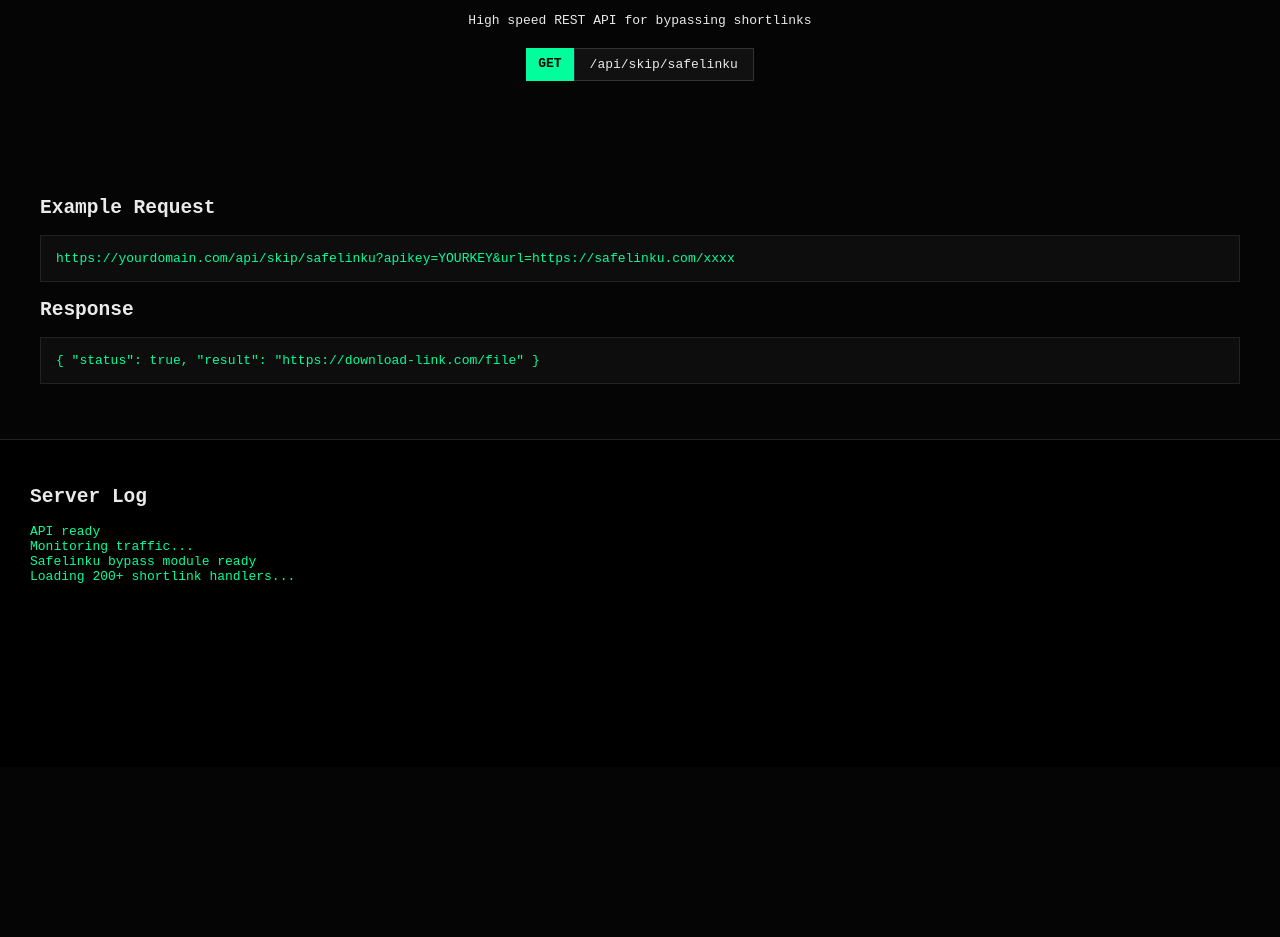
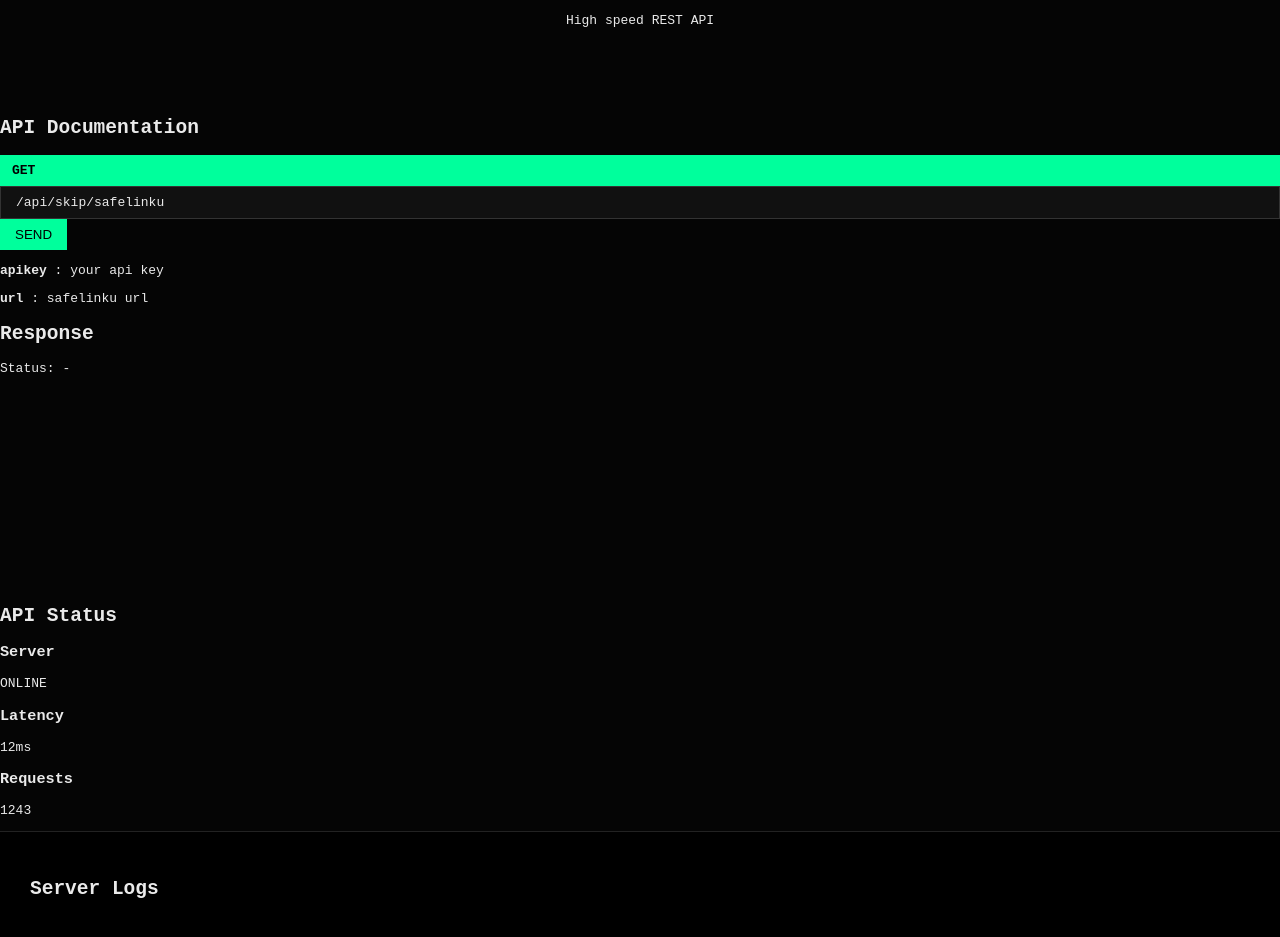
Before and after one commit to Botzzvinz/apikey_safelinku, a website: page index.html in a window 1280 px wide. Shown: the part 207-1144 px from the top of the page. Before the commit the page ends 974 px from the top, so only its background shows below. Drawn offline with Linux system fonts and the light colour scheme.

Commit message:
Update index.html

```diff
--- a/index.html
+++ b/index.html
@@ -1,5 +1,6 @@
 <!DOCTYPE html>
 <html lang="en">
+
 <head>
 <meta charset="UTF-8">
 <meta name="viewport" content="width=device-width, initial-scale=1.0">
@@ -10,25 +11,33 @@
 <body>
 
 <header>
+
 <div class="logo">⚡ VINZZZ REST API</div>
 
 <nav>
-<a href="#">Dashboard</a>
-<a href="#">Docs</a>
-<a href="#">Status</a>
-<a href="#">Github</a>
+<a href="#docs">Docs</a>
+<a href="#status">Status</a>
+<a href="#test">Test API</a>
 </nav>
 
-<button id="soundToggle">🔊 Sound</button>
+<button id="soundToggle">🔊</button>
+
 </header>
 
 
 <section class="hero">
 
 <h1>Shortlink Bypass API</h1>
-<p>High speed REST API for bypassing shortlinks</p>
+<p>High speed REST API</p>
 
-<div class="api-box">
+</section>
+
+
+<section id="docs" class="section">
+
+<h2>API Documentation</h2>
+
+<div class="doc-card">
 
 <div class="method">GET</div>
 
@@ -36,42 +45,74 @@
 /api/skip/safelinku
 </div>
 
+<button id="sendGet">SEND</button>
+
+</div>
+
+<div class="params">
+
+<p><b>apikey</b> : your api key</p>
+<p><b>url</b> : safelinku url</p>
+
 </div>
 
 </section>
 
 
-<section class="docs">
 
-<h2>Example Request</h2>
-
-<div class="code-box">
-<code>
-https://yourdomain.com/api/skip/safelinku?apikey=YOURKEY&url=https://safelinku.com/xxxx
-</code>
-</div>
-
+<section id="test" class="section">
 
 <h2>Response</h2>
 
-<div class="code-box">
-<code>
-{
- "status": true,
- "result": "https://download-link.com/file"
-}
-</code>
+<div class="response-box">
+
+<div class="status" id="statusCode">
+Status: -
+</div>
+
+<pre id="response"></pre>
+
 </div>
 
 </section>
 
 
+
+<section id="status" class="section">
+
+<h2>API Status</h2>
+
+<div class="status-grid">
+
+<div class="status-card">
+<h3>Server</h3>
+<p class="online">ONLINE</p>
+</div>
+
+<div class="status-card">
+<h3>Latency</h3>
+<p id="latency">12ms</p>
+</div>
+
+<div class="status-card">
+<h3>Requests</h3>
+<p id="requests">1243</p>
+</div>
+
+</div>
+
+</section>
+
+
+
 <section class="terminal">
 
-<h2>Server Log</h2>
-<pre id="code"></pre>
+<h2>Server Logs</h2>
+
+<pre id="logs"></pre>
 
 </section>
+
 
 
 <audio id="bgSound" loop>
```
